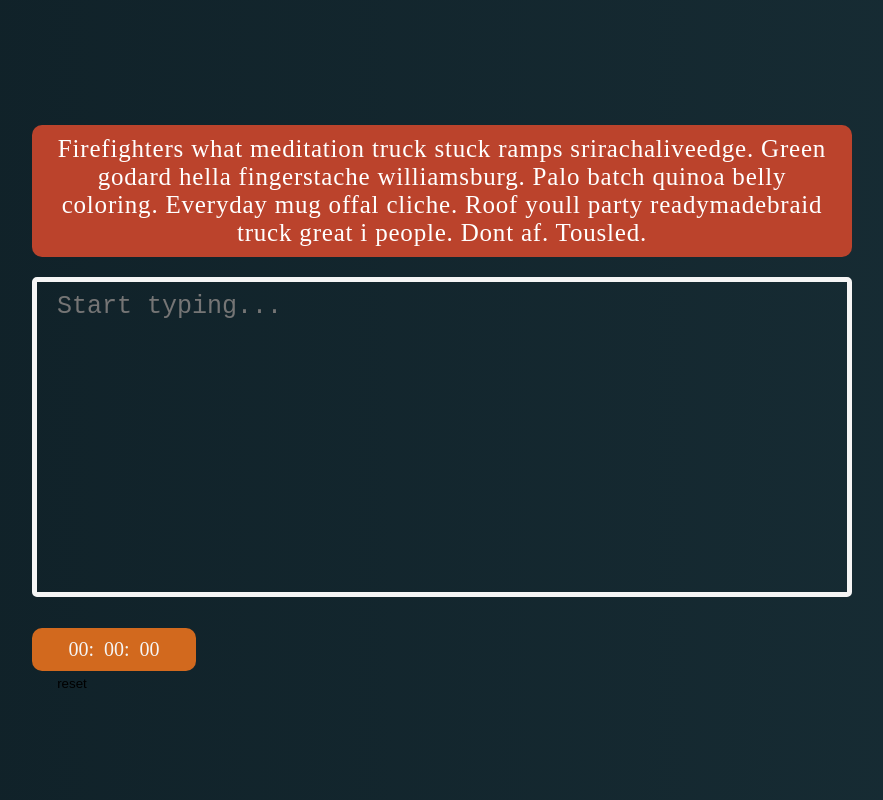
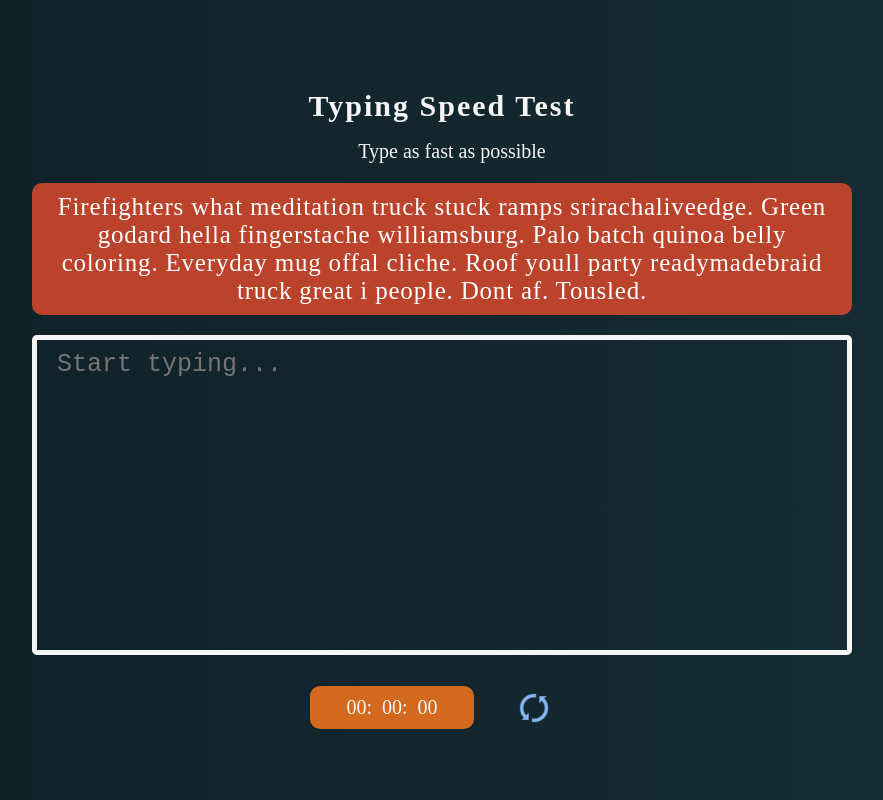
Before and after one commit to RakibRahman/typing-speed, a plain HTML site: page index.html in a window 1280 px wide. Shown: the whole page, without its empty margins (198-1081 px from the left). Drawn offline with Linux system fonts and the light colour scheme.

Commit message:
title fixed

```diff
--- a/index.html
+++ b/index.html
@@ -4,19 +4,32 @@
     <meta charset="UTF-8" />
     <meta http-equiv="X-UA-Compatible" content="IE=edge" />
     <meta name="viewport" content="width=device-width, initial-scale=1.0" />
-    <title>Typing Speed</title>
+    <title>Typing Speed Test</title>
     <link rel="stylesheet" href="css/style.css" />
     <script type="module" src="js/app.js" defer></script>
+    <link
+      rel="shortcut icon"
+      href="img/icons8-user-typing-using-typewriter-80.png"
+      type="image/x-icon"
+    />
   </head>
   <body>
     <div class="wrapper">
+      <div class="wrapper__intro">
+        <h1>Typing Speed Test</h1>
+        <p>Type as fast as possible</p>
+      </div>
       <p class="wrapper__text">This world shall know pain.</p>
       <textarea name="inputText" id="inputText" cols="50" rows="10"></textarea>
       <br />
-      <p class="wrapper__countdown">
-        <span>00:</span><span>00:</span><span>00</span>
-      </p>
-      <button class="wrapper__btn">reset</button>
+      <div class="wrapper__info">
+        <p class="wrapper__countdown">
+          <span>00:</span><span>00:</span><span>00</span>
+        </p>
+        <button class="wrapper__btn">
+          <img src="img/icons8-refresh-80.png" alt="refresh" />
+        </button>
+      </div>
     </div>
   </body>
 </html>
```
